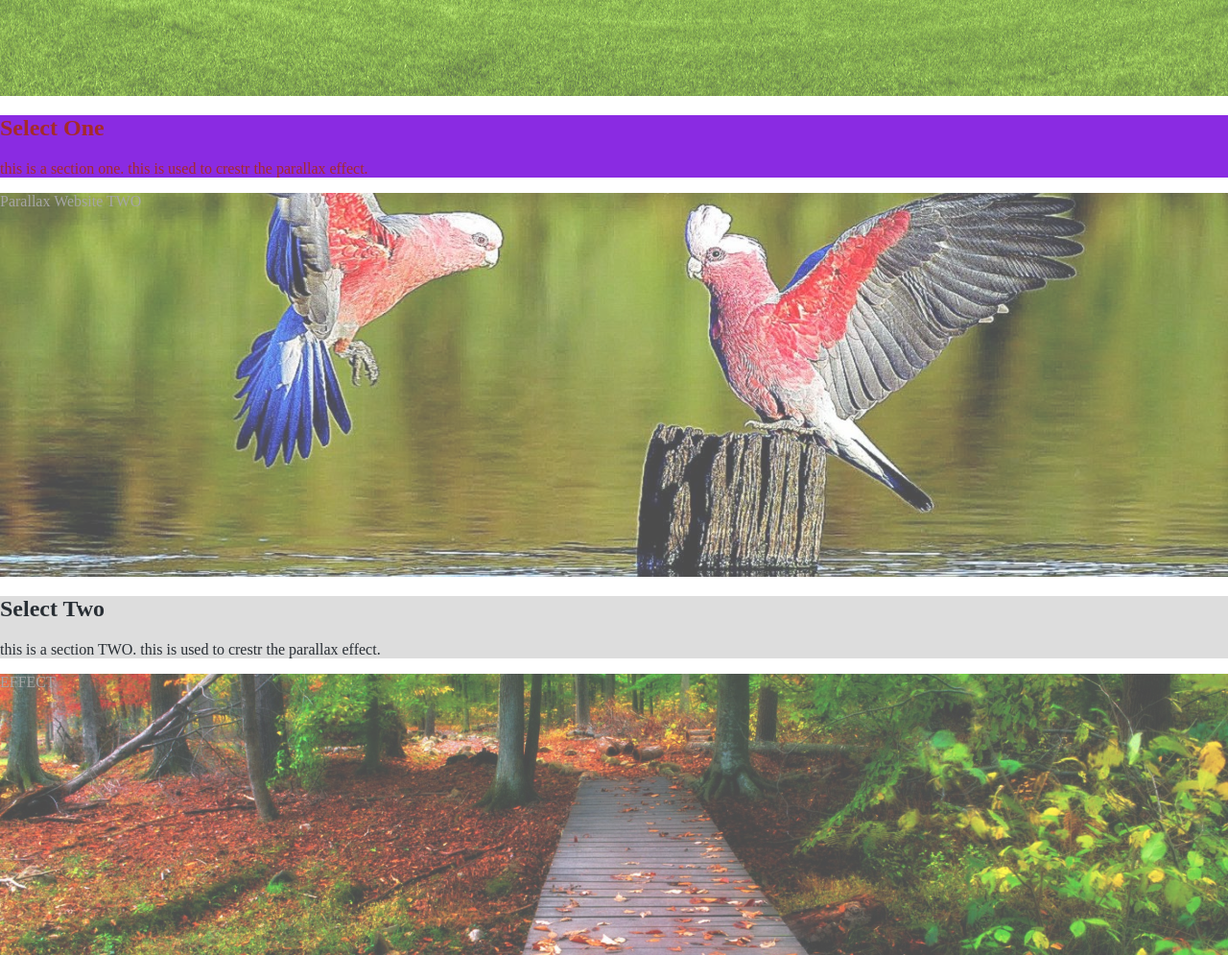
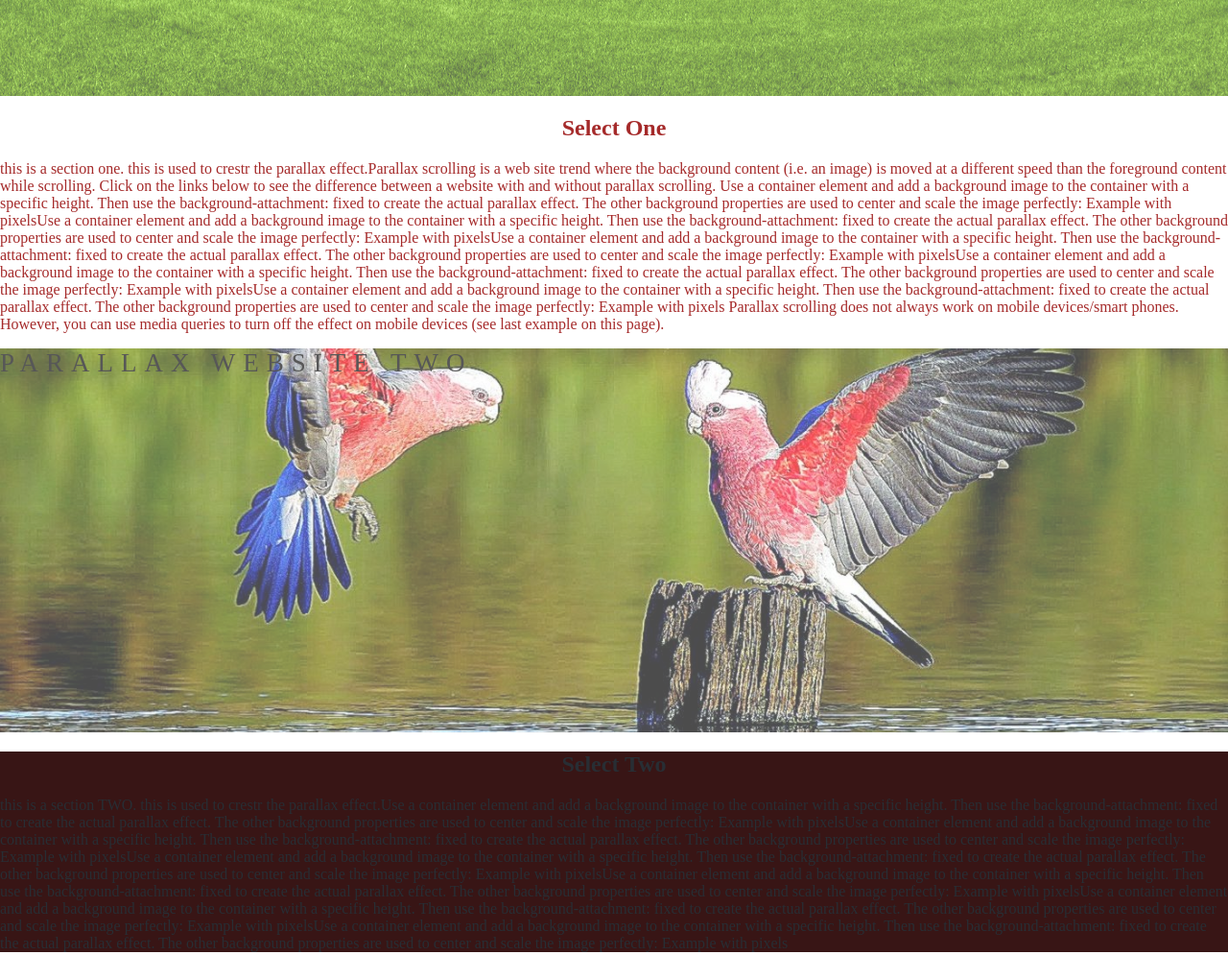
Before and after one commit to jass2795/html-demo-1, a plain HTML site: page parallax.html in a window 1280 px wide. Shown: the part 700-1695 px from the top of the page at 96% size. Drawn offline with Linux system fonts and the light colour scheme.

Commit message:
added contents to parallax html file and  style of text content modified

```diff
--- a/link.css
+++ b/link.css
@@ -50,17 +50,17 @@ color:grey;
 }
 .section-light
 {
-    background-color: blueviolet;
+    background-color:white;
     color: brown;
 }
 .section-dark
 {
-    background-color:#ddd;
+    background-color:rgb(56, 21, 21);
     color:#282e34;
 }
 .section-white
 {
-    background-color:pink;
+    background-color:black;
     color:red;
 }
 .text
@@ -72,3 +72,15 @@ color:grey;
     color:#000;
     text-transform: uppercase;
 }
+h2{
+    text-align: center;
+}
+.border{
+    text-align:center;
+    text-transform: uppercase;
+    top:50%;
+    width: 100%;
+    color:#111;
+    font-size: 27px;
+    letter-spacing: 8px;
+}
--- a/parallax.html
+++ b/parallax.html
@@ -18,7 +18,21 @@
     <section class="section-light">
         <h2> Select One</h2>
         <p>
-            this is a section one. this is used to crestr the parallax effect.
+            this is a section one. this is used to crestr the parallax effect.Parallax scrolling is a web site trend where the background content (i.e. an image) is moved at a different speed than the foreground content while scrolling. Click on the links below to see the difference between a website with and without parallax scrolling.
+
+
+            Use a container element and add a background image to the container with a specific height. Then use the background-attachment: fixed to create the actual parallax effect. The other background properties are used to center and scale the image perfectly:
+
+            Example with pixelsUse a container element and add a background image to the container with a specific height. Then use the background-attachment: fixed to create the actual parallax effect. The other background properties are used to center and scale the image perfectly:
+
+            Example with pixelsUse a container element and add a background image to the container with a specific height. Then use the background-attachment: fixed to create the actual parallax effect. The other background properties are used to center and scale the image perfectly:
+
+            Example with pixelsUse a container element and add a background image to the container with a specific height. Then use the background-attachment: fixed to create the actual parallax effect. The other background properties are used to center and scale the image perfectly:
+
+            Example with pixelsUse a container element and add a background image to the container with a specific height. Then use the background-attachment: fixed to create the actual parallax effect. The other background properties are used to center and scale the image perfectly:
+
+            Example with pixels
+            Parallax scrolling does not always work on mobile devices/smart phones. However, you can use media queries to turn off the effect on mobile devices (see last example on this page).
         </p>
     </section>
 
@@ -33,7 +47,19 @@
       <section class="section-dark">
           <h2> Select Two</h2>
           <p>
-              this is a section TWO. this is used to crestr the parallax effect.
+              this is a section TWO. this is used to crestr the parallax effect.Use a container element and add a background image to the container with a specific height. Then use the background-attachment: fixed to create the actual parallax effect. The other background properties are used to center and scale the image perfectly:
+
+              Example with pixelsUse a container element and add a background image to the container with a specific height. Then use the background-attachment: fixed to create the actual parallax effect. The other background properties are used to center and scale the image perfectly:
+
+              Example with pixelsUse a container element and add a background image to the container with a specific height. Then use the background-attachment: fixed to create the actual parallax effect. The other background properties are used to center and scale the image perfectly:
+
+              Example with pixelsUse a container element and add a background image to the container with a specific height. Then use the background-attachment: fixed to create the actual parallax effect. The other background properties are used to center and scale the image perfectly:
+
+              Example with pixelsUse a container element and add a background image to the container with a specific height. Then use the background-attachment: fixed to create the actual parallax effect. The other background properties are used to center and scale the image perfectly:
+
+              Example with pixelsUse a container element and add a background image to the container with a specific height. Then use the background-attachment: fixed to create the actual parallax effect. The other background properties are used to center and scale the image perfectly:
+
+              Example with pixels
           </p>
       </section>
 
@@ -48,7 +74,13 @@
       <section class="section-white                                             ">
           <h2> Select One</h2>
           <p>
-              this is a section THREE. this is used to crestr the parallax effect.
+              this is a section THREE. this is used to crestr the parallax effect.he example above used pixels to set the height of the image. If you want to use percent, for example 100%, to make the image fit the whole screen, set the height of the parallax container to 100%. Note: You must also apply height: 100% to both <html> and <body>:
+
+                Example with percenthe example above used pixels to set the height of the image. If you want to use percent, for example 100%, to make the image fit the whole screen, set the height of the parallax container to 100%. Note: You must also apply height: 100% to both <html> and <body>:
+
+                    Example with percenthe example above used pixels to set the height of the image. If you want to use percent, for example 100%, to make the image fit the whole screen, set the height of the parallax container to 100%. Note: You must also apply height: 100% to both <html> and <body>:
+
+                        Example with percent
           </p>
       </section>
     </body>
```
